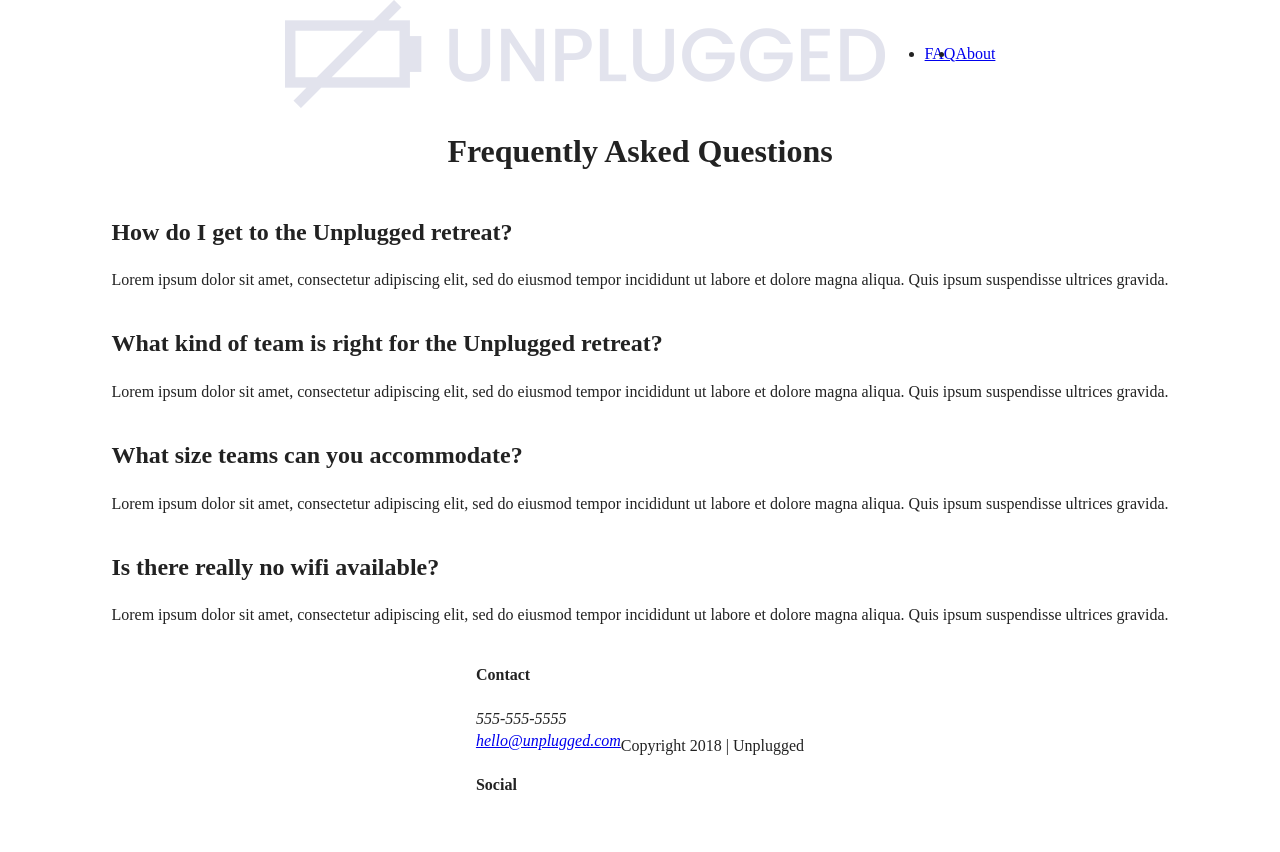
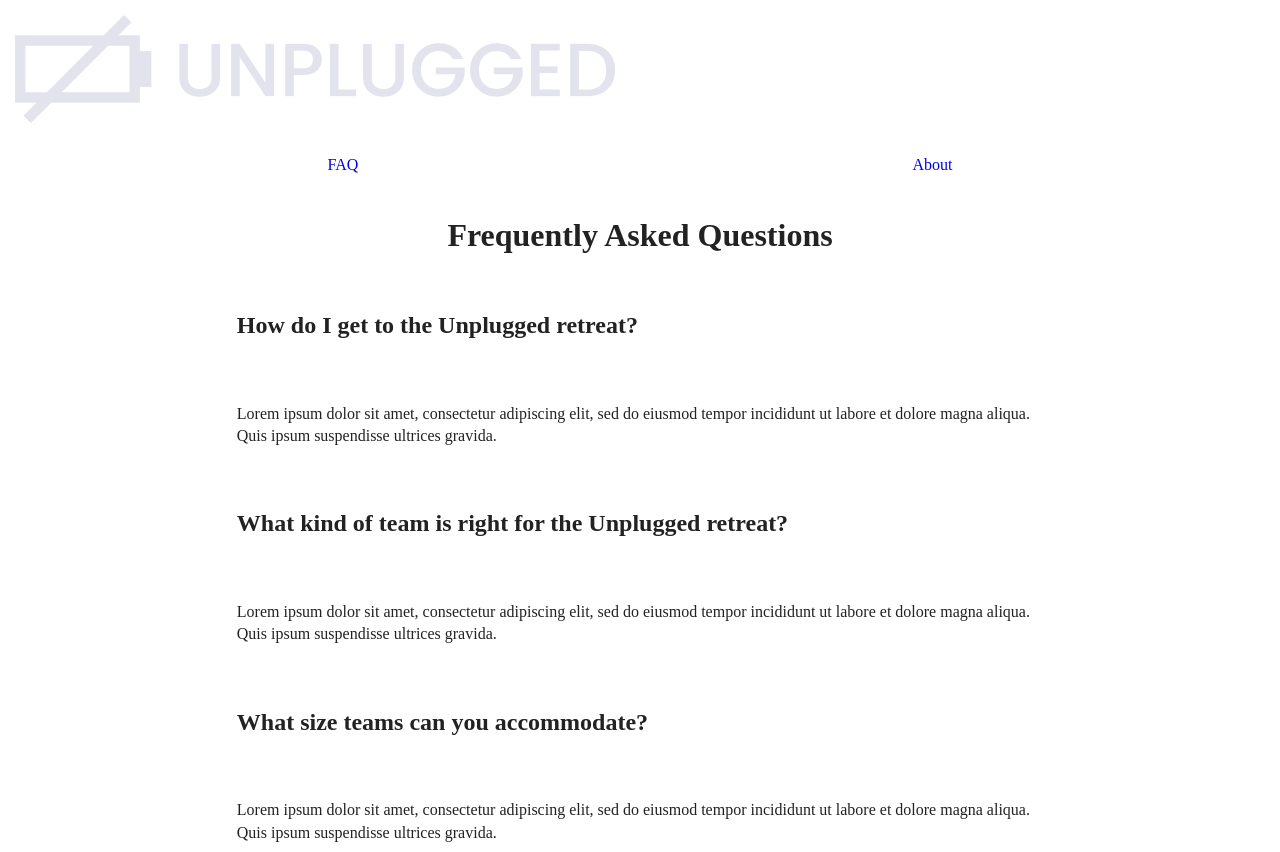
Before and after one commit to avapluse/unplugged-retreat, a website: page faq/index.html in a window 1280 px wide. Shown: the top 852 px of the page. Drawn offline with Linux system fonts and the light colour scheme; files that its build step writes are made by us from their sources; files whose address does not match are found by name.

Commit message:
Added flexbox  padding and margin to css

```diff
--- a/css/main.css
+++ b/css/main.css
@@ -86,20 +86,46 @@ textarea {
 /* ==========================================================================
    Author's custom styles
    ========================================================================== */
+  * {
+    margin: 0 0;
+    padding: 0 0;
+}
 
-  /* -------------------- Base Header - Footer Styles -------------------- */
-  header, footer {
+html {
+  font-size: 16px;
+  width: 100%;
+  height: 100%;
+}
+
+.content-wrapper {
+  width: 100%;
+  margin: 0 auto;
+}
+
+ /* -------------------- Base Header - Footer Styles -------------------- */
+header, footer {
   display: flex;
   justify-content: center;
   align-items: center;
   flex-flow: row wrap;
 }
 
-header .content-wrapper {
+header, footer .content-wrapper {
   display: flex;
   justify-content: center;
   align-items: center;
   flex-flow: row wrap;
+  margin: 0;
+}
+
+header {
+  padding: .9375rem;
+}
+
+.header-divider {
+  width: 100%;
+  height: .0625rem;
+  margin: .625rem 0 1.25rem 0;
 }
 
 header nav {
@@ -107,11 +133,35 @@ header nav {
   justify-content: space-around;
   align-items: center;
   flex-flow: row wrap;
+  width: 100%;
 }
 
 header nav ul {
   display: flex;
-  justify-content: space-around;
+  justify-content: space-between;
+  align-items: center;
+  width: 50%;
+}
+
+header nav ul li {
+  list-style: none;
+}
+
+header nav ul li a {
+  text-decoration: none;
+}
+
+footer {
+  flex-direction: column;
+  text-align: center;
+}
+
+footer p {
+  margin: 0;
+}
+
+footer .contact {
+  margin-bottom: 3.125rem;
 }
 
 footer .social-icons {
@@ -124,6 +174,10 @@ footer .social-icons p {
   display: flex;
   justify-content: center;
   align-items: center;
+}
+
+footer .copyright {
+  margin: 1.25rem 0;
 }
 
 /* -------------------- Mobile Styles - Homepage -------------------- */
@@ -153,11 +207,24 @@ aside {
   flex-flow: row wrap;
 }
 
+.features h2 {
+  margin-bottom: 3.75rem;
+}
+
+.features article {
+  width: 63%;
+  margin: 1.875rem 0;
+}
+
 .features .features-items {
   display: flex;
   justify-content: center;
   align-items: center;
   flex-flow: row wrap;
+}
+
+.features p {
+  margin: 0;
 }
 
 /* Reviews */
@@ -166,6 +233,15 @@ aside {
   display: flex;
   justify-content: center;
   flex-flow: row wrap;
+}
+
+.reviews h2 {
+  margin-bottom: 2.5rem;
+}
+
+.reviews h3 {
+  width: 55%;
+  margin: 1.25rem 0;
 }
 
 /* ==========================================================================
@@ -186,6 +262,11 @@ aside {
     flex-flow: row wrap;
   }
 
+  .contact-content p {
+    margin-bottom: 3.125rem;
+  }
+
+
   /* ==========================================================================
      FAQ Page
      ========================================================================== */
@@ -202,6 +283,14 @@ aside {
     justify-content: center;
     align-items: center;
     flex-flow: row wrap;
+  }
+
+  .faq h2 {
+    margin-bottom: 2.5rem;
+  }
+
+  .faq-content {
+    margin-bottom: 3.125rem;
   }
 
 
--- a/faq/index.html
+++ b/faq/index.html
@@ -16,8 +16,8 @@
   <link rel="apple-touch-icon" href="icon.png">
   <!-- Place favicon.ico in the root directory -->
 
-  <link rel="stylesheet" href="/css/normalize.css">
-  <link rel="stylesheet" href="/css/main.css">
+  <link rel="stylesheet" href="../css/normalize.css">
+  <link rel="stylesheet" href="../css/main.css">
 
   <meta name="theme-color" content="#fafafa">
 </head>
@@ -26,12 +26,12 @@
 
   <header>
     <div class="content-wrapper">
-      <a href="#"><img src="img/unpluggedlogo.png" alt="unplugged logo"></a>
+      <a href="#"><img src="../img/unpluggedlogo.png" alt="unplugged logo"></a>
       <div class="header-divider"></div>
       <nav>
         <ul>
-          <li><a href="faq/index.html" target="_blank">FAQ</a></li>
-          <li><a href="about/index.html" target="_blank">About</a></li>
+          <li><a href="../faq/index.html" target="_blank">FAQ</a></li>
+          <li><a href="../about/index.html" target="_blank">About</a></li>
         </ul>
       </nav>
     </div>
```
Also changed, not shown: about/index.html (+5 -5 lines).
